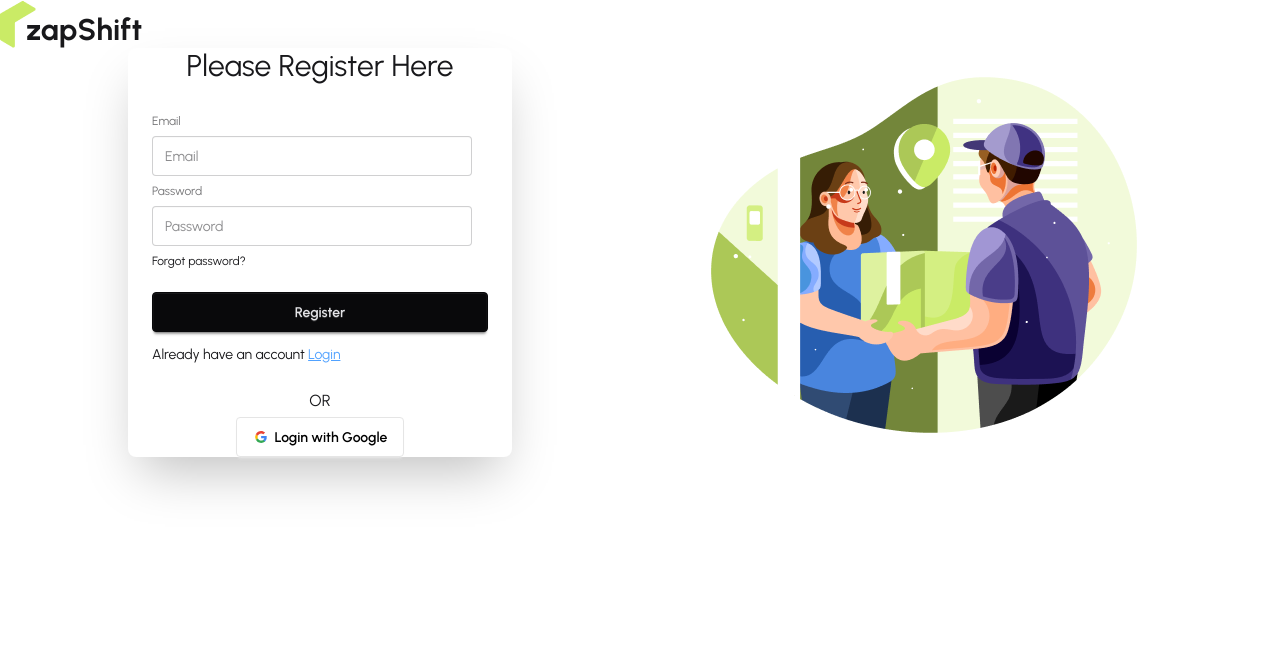
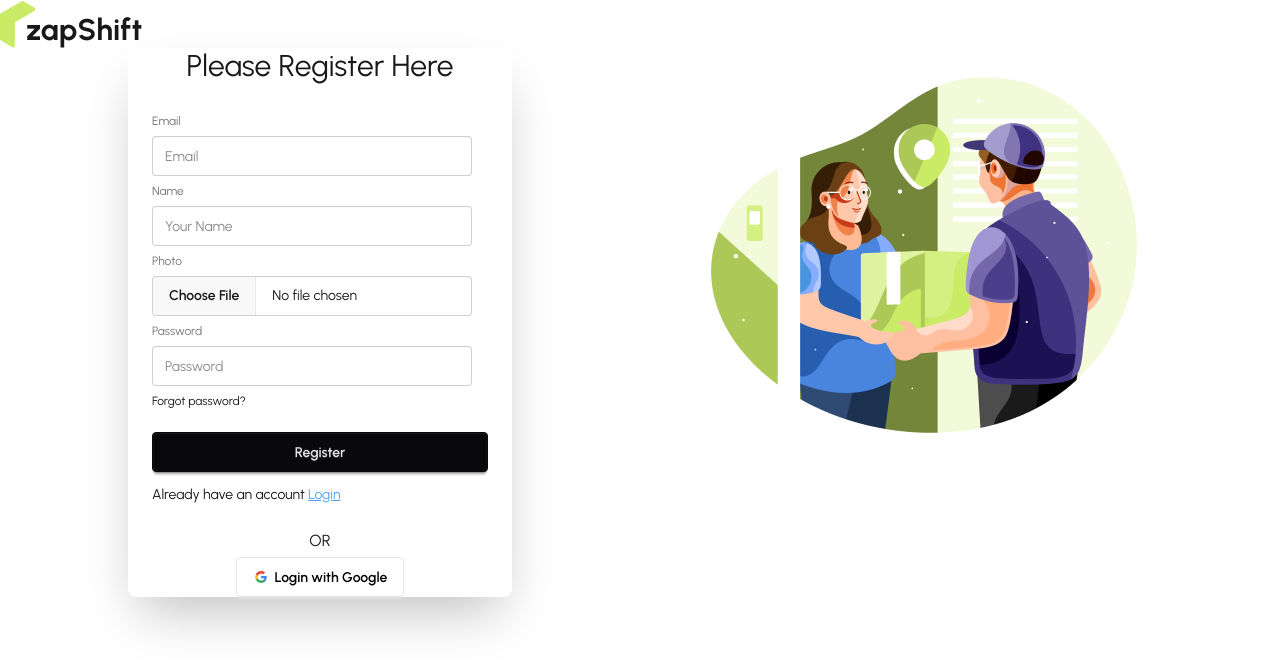
Before and after one commit to faiji31/Online_Deliery_Project_mongodb, a React (Vite) app: page /register in a window 1280 px wide. Shown: the top 670 px of the page. Built offline with nearby package versions, Linux system fonts and the light colour scheme; no server answers.

Commit message:
26th commit

```diff
--- a/package.json
+++ b/package.json
@@ -11,6 +11,7 @@
   },
   "dependencies": {
     "@tailwindcss/vite": "^4.1.18",
+    "axios": "^1.13.5",
     "firebase": "^12.9.0",
     "lucide": "^0.575.0",
     "react": "^19.2.0",
--- a/src/Pages/Auth/Register/Register.jsx
+++ b/src/Pages/Auth/Register/Register.jsx
@@ -3,6 +3,7 @@ import { useForm } from 'react-hook-form';
 import useAuth from '../../../hooks/useAuth';
 import { Link } from 'react-router';
 import SocialLogin from '../SocialLogin/SocialLogin';
+import axios from 'axios';
 
 
 
@@ -10,10 +11,22 @@ const Register = () => {
   const { registerUser} =useAuth();
   const {register, handleSubmit , formState:{errors}} = useForm();
 const handleRegistration =(data)=>{
-  console.log('after register',data)
+  console.log('after register',data.Photo[0])
+  const ProfileImage = data.Photo[0]
   registerUser(data.email,data.password)
   .then(result =>{
     console.log(result.user)
+    const formData = new FormData()
+    formData.append('image', ProfileImage)
+
+
+    const image_API_URL=`https://api.imgbb.com/1/upload?&key=${import.meta.env.VITE_image_host_key}`
+
+    axios.post(image_API_URL,formData)
+    .then(res=>{
+      console.log('after image upload', res.data)
+
+    })
   })
   .catch(error=>{
     console.log(error)
@@ -28,6 +41,17 @@ const handleRegistration =(data)=>{
           <label className="label">Email</label>
           <input type="email" {...register('email',{required: true})} className="input" placeholder="Email" />
           {errors.email?.type =='required' &&  <p className='text-red-500'>Email is required</p>}
+
+           <label className="label">Name</label>
+          <input type="text" {...register('name',{required: true})} className="input" placeholder="Your Name" />
+          {errors.name?.type =='required' &&  <p className='text-red-500'>Your Name is required</p>}
+
+
+          <label className="label">Photo</label>
+          <input type="file" {...register('Photo',{required: true})} className="file-input" placeholder="Your Photo" />
+          {errors.name?.type =='required' &&  <p className='text-red-500'>Your Photo is required</p>}
+
+
           <label className="label">Password</label>
           <input type="password" {...register('password',{required: true,
           minLength:6})} className="input" placeholder="Password" />
```
Also changed, not shown: 2 other files (tests, documents, lock files or other folders).
